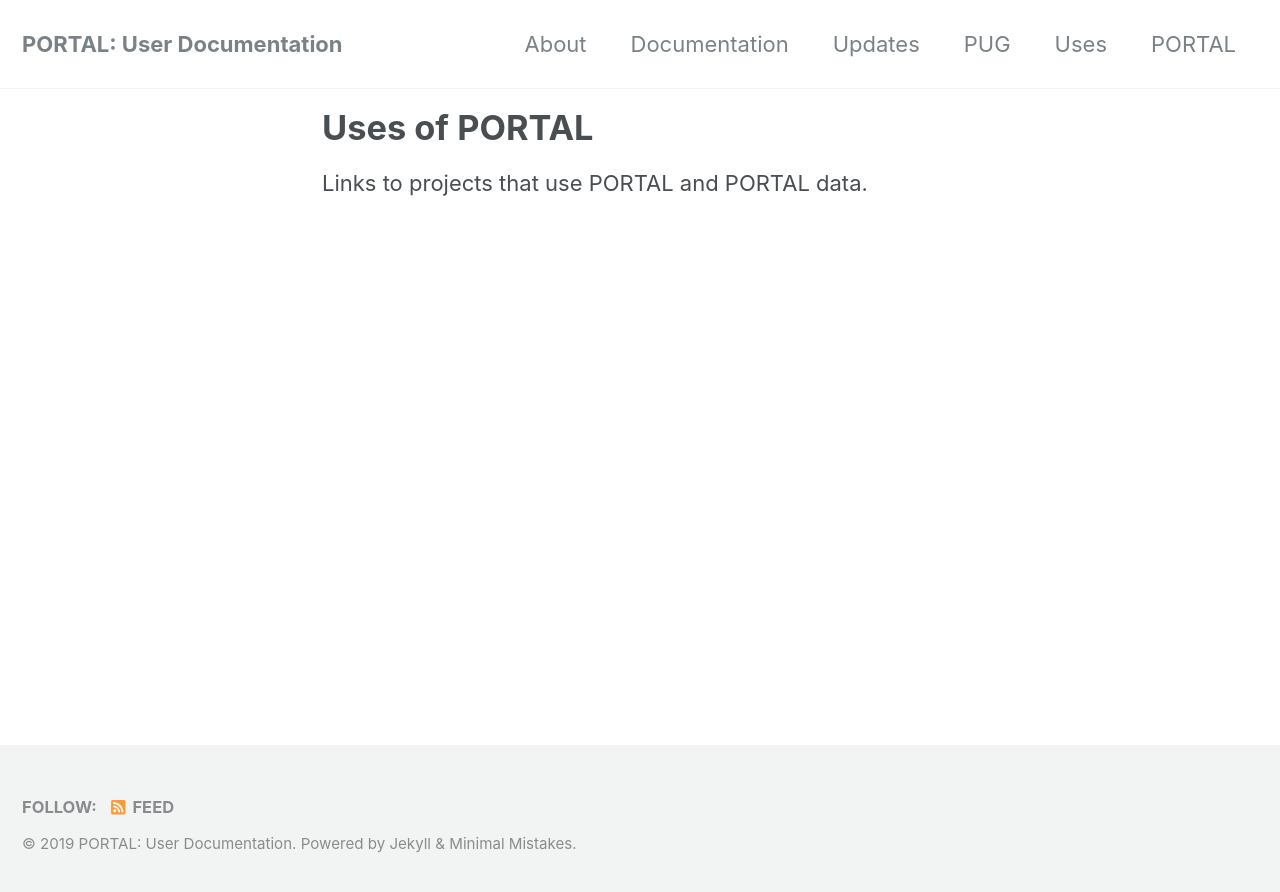
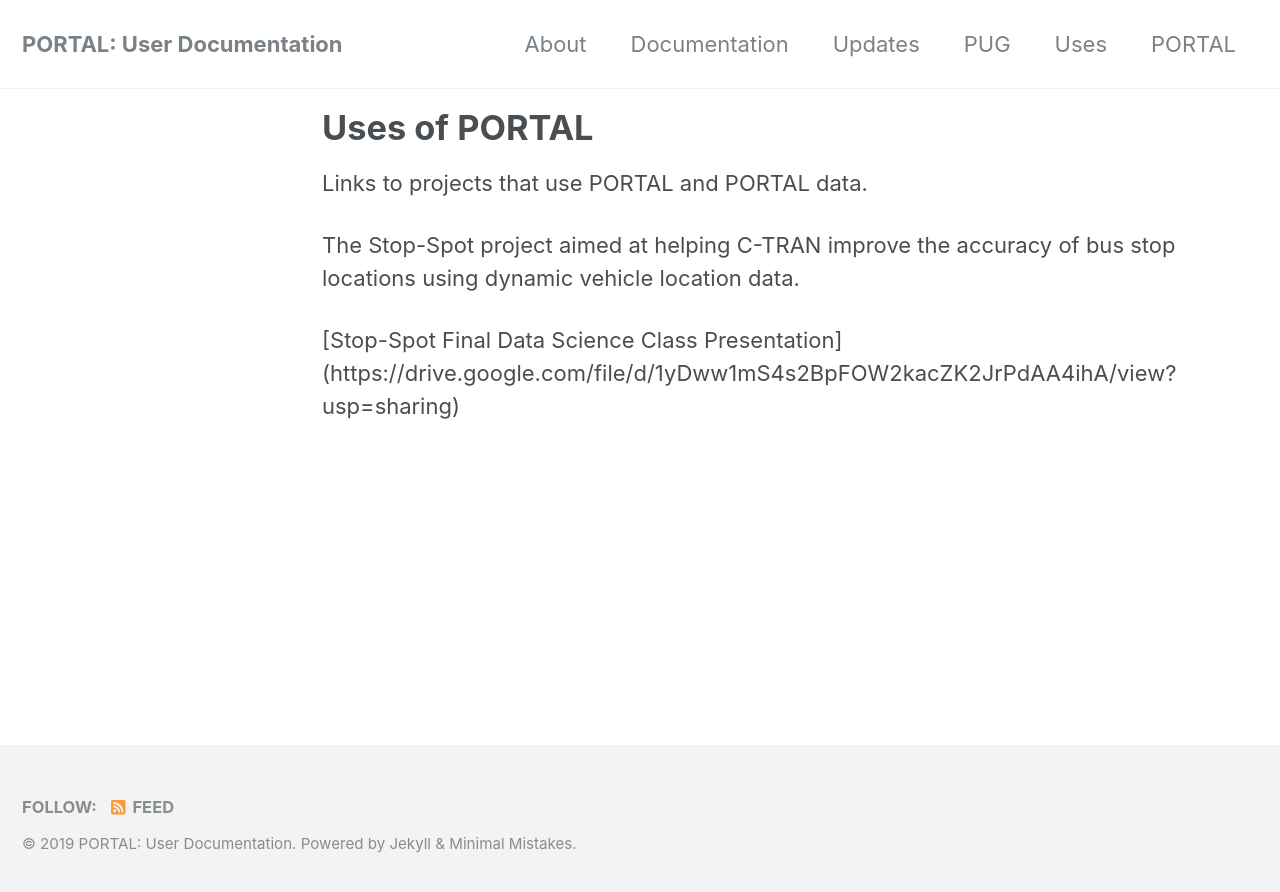
Before and after one commit to adus/portal-documentation, a Jekyll site: the page built from _pages/uses-of-portal.md, in a window 1280 px wide. Shown: the top 892 px of the page. Built offline with Jekyll 4.4.1, drawn with Linux system fonts in a browser that asks for light colours; nearby versions of some CDN libraries.

Commit message:
manually adding stop-spot until I can figure out the collection thing.

```diff
--- a/_pages/uses-of-portal.md
+++ b/_pages/uses-of-portal.md
@@ -8,3 +8,7 @@
 ---
 
 Links to projects that use PORTAL and PORTAL data.
+
+The Stop-Spot project aimed at helping C-TRAN improve the accuracy of bus stop locations using dynamic vehicle location data.
+
+[Stop-Spot Final Data Science Class Presentation] (https://drive.google.com/file/d/1yDww1mS4s2BpFOW2kacZK2JrPdAA4ihA/view?usp=sharing)
```
